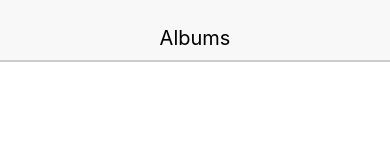
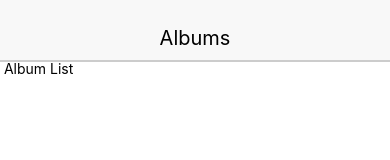
Before and after one commit to kcsam-learning/react-native, a React Native app in the folder PhotoAlbum/: screen / in a window 390 px wide. Shown: the top 160 px of the page. Built offline with nearby package versions, Linux system fonts and the light colour scheme.

Commit message:
feat: Added albumlist

```diff
--- a/PhotoAlbum/App.js
+++ b/PhotoAlbum/App.js
@@ -1,9 +1,13 @@
 import React, { Component } from 'react';
-import { Text } from 'react-native';
+import { Text, View } from 'react-native';
 import Header from './src/components/Header';
+import AlbumList from './src/components/AlbumList';
 
 const App = () => (
-  <Header headerText={'Albums'}/>
+  <View>
+    <Header headerText={'Albums'}/>
+    <AlbumList />
+  </View>
 );
 
 export default App;
--- /dev/null
+++ b/PhotoAlbum/src/components/AlbumList.js
@@ -0,0 +1,18 @@
+import React, { Component } from 'react';
+import { View, Text } from 'react-native';
+
+class AlbumList extends Component {
+  componentWillMount() {
+    console.log('componentWilMount');
+  }
+
+  render() {
+    return (
+      <View>
+        <Text> Album List </Text>
+      </View>
+    );
+  }
+}
+
+export default AlbumList;
```
